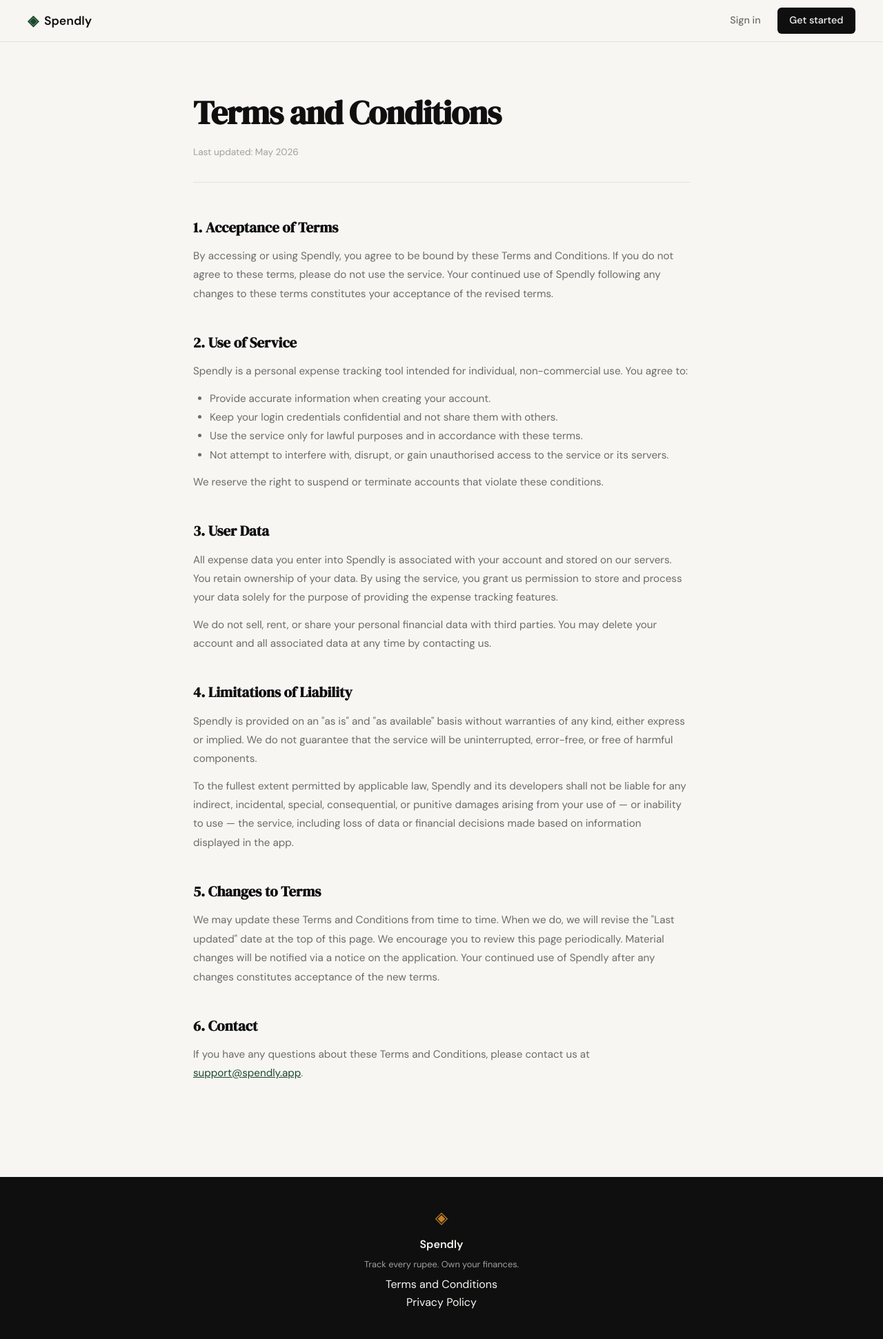
After one commit to Arnav1108/spendly, a Flask app: page /terms in a window 1280 px wide. The commit adds this page. Shown: the whole page at 69% size. Run offline with Flask 3, Linux system fonts and the light colour scheme.

Commit message:
landing: add terms and condition page and router

```diff
--- a/app.py
+++ b/app.py
@@ -26,6 +26,11 @@ def login():
 # Placeholder routes — students will implement these                  #
 # ------------------------------------------------------------------ #
 
+@app.route("/terms")
+def terms():
+    return render_template("terms.html")
+
+
 @app.route("/logout")
 def logout():
     return "Logout — coming in Step 3"
--- a/static/css/style.css
+++ b/static/css/style.css
@@ -508,6 +508,70 @@ a { color: inherit; text-decoration: none; }
 }
 
 /* ------------------------------------------------------------------ */
+/* Terms / Privacy pages                                               */
+/* ------------------------------------------------------------------ */
+
+.terms-page {
+    padding: 4rem 2rem 6rem;
+}
+
+.terms-inner {
+    max-width: 720px;
+    margin: 0 auto;
+}
+
+.terms-title {
+    font-family: var(--font-display);
+    font-size: clamp(2rem, 4vw, 3rem);
+    color: var(--ink);
+    letter-spacing: -0.02em;
+    margin-bottom: 0.5rem;
+}
+
+.terms-updated {
+    font-size: 0.85rem;
+    color: var(--ink-faint);
+    margin-bottom: 3rem;
+    padding-bottom: 2rem;
+    border-bottom: 1px solid var(--border);
+}
+
+.terms-section {
+    margin-bottom: 2.5rem;
+}
+
+.terms-section h2 {
+    font-family: var(--font-display);
+    font-size: 1.3rem;
+    color: var(--ink);
+    margin-bottom: 0.75rem;
+}
+
+.terms-section p {
+    font-size: 0.95rem;
+    color: var(--ink-muted);
+    line-height: 1.8;
+    margin-bottom: 0.75rem;
+}
+
+.terms-section ul {
+    list-style: disc;
+    padding-left: 1.5rem;
+    margin-bottom: 0.75rem;
+}
+
+.terms-section ul li {
+    font-size: 0.95rem;
+    color: var(--ink-muted);
+    line-height: 1.8;
+}
+
+.terms-section a {
+    color: var(--accent);
+    text-decoration: underline;
+}
+
+/* ------------------------------------------------------------------ */
 /* Responsive                                                          */
 /* ------------------------------------------------------------------ */
 
--- a/templates/base.html
+++ b/templates/base.html
@@ -35,7 +35,7 @@
             <span class="footer-name">Spendly</span>
             <p class="footer-copy">Track every rupee. Own your finances.</p>
             <div class="footer-links">
-                <a href="#">Terms and Conditions</a><br>
+                <a href="/terms">Terms and Conditions</a><br>
                 <a href="#">Privacy Policy</a>
             </div>
         </div>
--- /dev/null
+++ b/templates/terms.html
@@ -0,0 +1,53 @@
+{% extends "base.html" %}
+
+{% block title %}Terms and Conditions — Spendly{% endblock %}
+
+{% block content %}
+
+<section class="terms-page">
+    <div class="terms-inner">
+        <h1 class="terms-title">Terms and Conditions</h1>
+        <p class="terms-updated">Last updated: May 2026</p>
+
+        <div class="terms-section">
+            <h2>1. Acceptance of Terms</h2>
+            <p>By accessing or using Spendly, you agree to be bound by these Terms and Conditions. If you do not agree to these terms, please do not use the service. Your continued use of Spendly following any changes to these terms constitutes your acceptance of the revised terms.</p>
+        </div>
+
+        <div class="terms-section">
+            <h2>2. Use of Service</h2>
+            <p>Spendly is a personal expense tracking tool intended for individual, non-commercial use. You agree to:</p>
+            <ul>
+                <li>Provide accurate information when creating your account.</li>
+                <li>Keep your login credentials confidential and not share them with others.</li>
+                <li>Use the service only for lawful purposes and in accordance with these terms.</li>
+                <li>Not attempt to interfere with, disrupt, or gain unauthorised access to the service or its servers.</li>
+            </ul>
+            <p>We reserve the right to suspend or terminate accounts that violate these conditions.</p>
+        </div>
+
+        <div class="terms-section">
+            <h2>3. User Data</h2>
+            <p>All expense data you enter into Spendly is associated with your account and stored on our servers. You retain ownership of your data. By using the service, you grant us permission to store and process your data solely for the purpose of providing the expense tracking features.</p>
+            <p>We do not sell, rent, or share your personal financial data with third parties. You may delete your account and all associated data at any time by contacting us.</p>
+        </div>
+
+        <div class="terms-section">
+            <h2>4. Limitations of Liability</h2>
+            <p>Spendly is provided on an "as is" and "as available" basis without warranties of any kind, either express or implied. We do not guarantee that the service will be uninterrupted, error-free, or free of harmful components.</p>
+            <p>To the fullest extent permitted by applicable law, Spendly and its developers shall not be liable for any indirect, incidental, special, consequential, or punitive damages arising from your use of — or inability to use — the service, including loss of data or financial decisions made based on information displayed in the app.</p>
+        </div>
+
+        <div class="terms-section">
+            <h2>5. Changes to Terms</h2>
+            <p>We may update these Terms and Conditions from time to time. When we do, we will revise the "Last updated" date at the top of this page. We encourage you to review this page periodically. Material changes will be notified via a notice on the application. Your continued use of Spendly after any changes constitutes acceptance of the new terms.</p>
+        </div>
+
+        <div class="terms-section">
+            <h2>6. Contact</h2>
+            <p>If you have any questions about these Terms and Conditions, please contact us at <a href="mailto:support@spendly.app">support@spendly.app</a>.</p>
+        </div>
+    </div>
+</section>
+
+{% endblock %}
```
